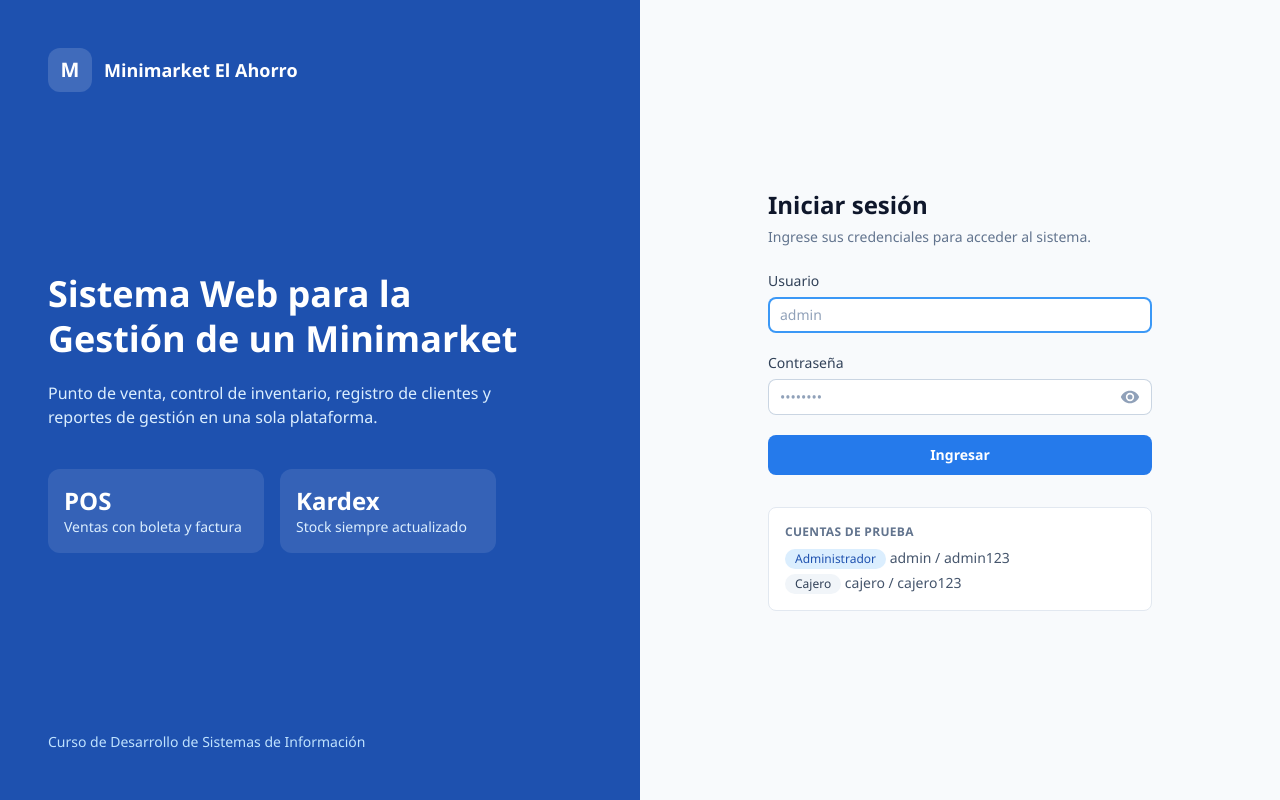
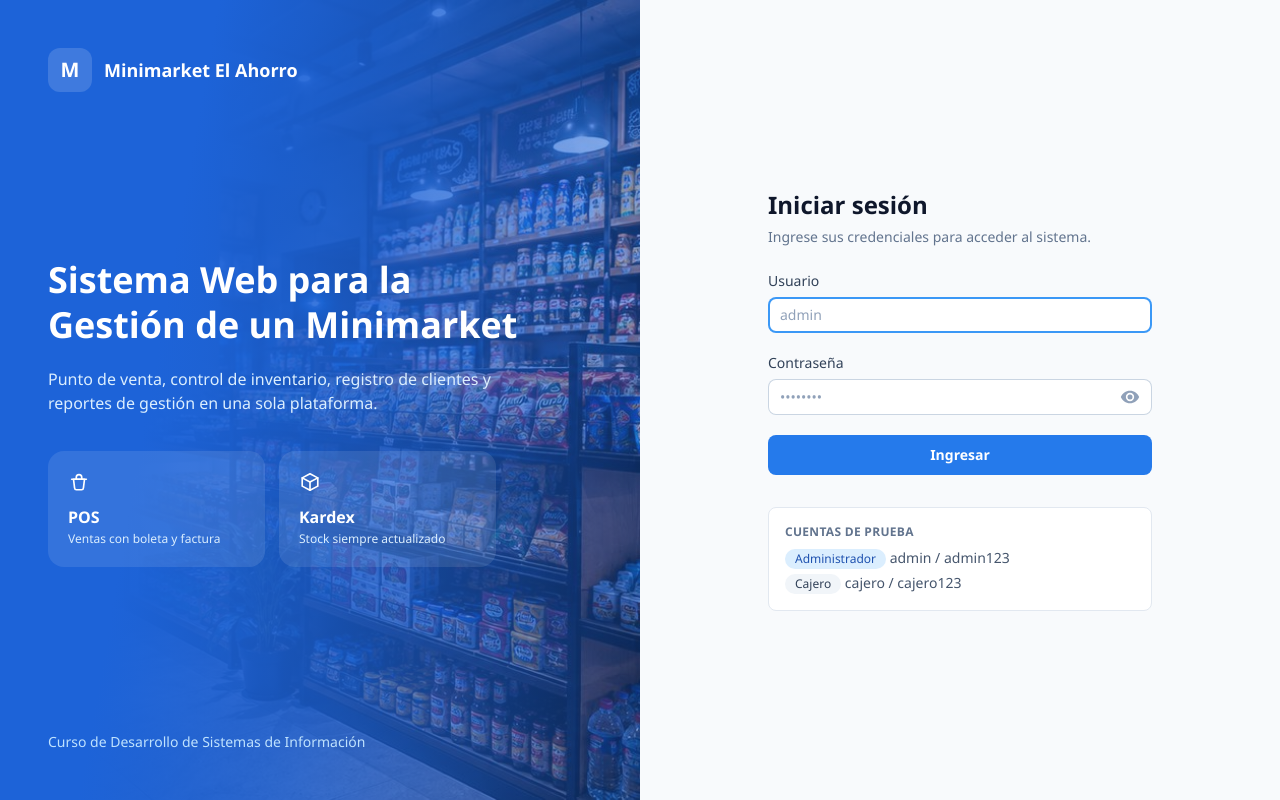
Before and after one commit to ANDREGR2026/minimarket-el-ahorro, a PHP site: page /MINIMARKET/login in a window 1280 px wide. Run offline with PHP 8.4, Linux system fonts and the light colour scheme.

Commit message:
Rediseña el panel izquierdo del login con foto del local
Reemplaza el bloque solido bg-marca-800 por una foto del minimarket
con velo degradado azul de marca encima para mantener contraste del
texto. Agrega iconos a las tarjetas POS/Kardex y recompila el CSS de
Tailwind con las clases nuevas.

Co-Authored-By: Claude Sonnet 5 <noreply@anthropic.com>

```diff
--- a/pages/login.php
+++ b/pages/login.php
@@ -45,13 +45,19 @@ if ($_SERVER['REQUEST_METHOD'] === 'POST') {
     <div class="flex min-h-screen">
 
         <!-- Panel de presentación (solo en pantallas grandes) -->
-        <div class="relative hidden w-1/2 flex-col justify-between bg-marca-800 p-12 lg:flex">
-            <div class="flex items-center gap-3">
+        <div class="relative hidden w-1/2 flex-col justify-between overflow-hidden p-12 lg:flex">
+            <img src="<?= BASE_URL ?>assets/img/login-hero.jpg" alt=""
+                class="absolute inset-0 h-full w-full object-cover" style="object-position: 60% 50%;">
+            <div class="absolute inset-0"
+                style="background: linear-gradient(100deg, #1d63d8 28%, rgba(29,99,216,0.82) 55%, rgba(29,99,216,0.35) 100%);">
+            </div>
+
+            <div class="relative flex items-center gap-3">
                 <span class="flex h-11 w-11 items-center justify-center rounded-xl bg-white/15 text-xl font-bold text-white">M</span>
                 <span class="text-lg font-semibold text-white">Minimarket El Ahorro</span>
             </div>
 
-            <div>
+            <div class="relative">
                 <h2 class="text-4xl leading-tight font-bold text-white">
                     Sistema Web para la<br>Gestión de un Minimarket
                 </h2>
@@ -60,19 +66,33 @@ if ($_SERVER['REQUEST_METHOD'] === 'POST') {
                     de gestión en una sola plataforma.
                 </p>
 
-                <div class="mt-10 grid max-w-md grid-cols-2 gap-4">
-                    <div class="rounded-xl bg-white/10 p-4">
-                        <p class="text-2xl font-bold text-white">POS</p>
-                        <p class="text-sm text-marca-100">Ventas con boleta y factura</p>
+                <div class="mt-9 grid max-w-md grid-cols-2 gap-3.5">
+                    <div class="flex flex-col gap-3 rounded-2xl bg-white/10 p-5">
+                        <svg width="22" height="22" class="shrink-0" viewBox="0 0 24 24" fill="none" stroke="white" stroke-width="1.8" stroke-linecap="round" stroke-linejoin="round">
+                            <path d="M6 9h12l-1.2 9.6a2 2 0 0 1-2 1.9H9.2a2 2 0 0 1-2-1.9L6 9Z" />
+                            <path d="M9 9V7a3 3 0 0 1 6 0v2" />
+                            <path d="M4 9h16" />
+                        </svg>
+                        <div>
+                            <p class="text-base font-bold text-white">POS</p>
+                            <p class="mt-0.5 text-xs text-marca-100">Ventas con boleta y factura</p>
+                        </div>
                     </div>
-                    <div class="rounded-xl bg-white/10 p-4">
-                        <p class="text-2xl font-bold text-white">Kardex</p>
-                        <p class="text-sm text-marca-100">Stock siempre actualizado</p>
+                    <div class="flex flex-col gap-3 rounded-2xl bg-white/10 p-5">
+                        <svg width="22" height="22" class="shrink-0" viewBox="0 0 24 24" fill="none" stroke="white" stroke-width="1.8" stroke-linecap="round" stroke-linejoin="round">
+                            <path d="M3.5 7.5 12 3l8.5 4.5v9L12 21l-8.5-4.5v-9Z" />
+                            <path d="M3.5 7.5 12 12l8.5-4.5" />
+                            <path d="M12 12v9" />
+                        </svg>
+                        <div>
+                            <p class="text-base font-bold text-white">Kardex</p>
+                            <p class="mt-0.5 text-xs text-marca-100">Stock siempre actualizado</p>
+                        </div>
                     </div>
                 </div>
             </div>
 
-            <p class="text-sm text-marca-200">
+            <p class="relative text-sm text-marca-200">
                 Curso de Desarrollo de Sistemas de Información
             </p>
         </div>
```
Also changed, not shown: assets/css/tailwind.css, assets/img/login-hero.jpg (added).
